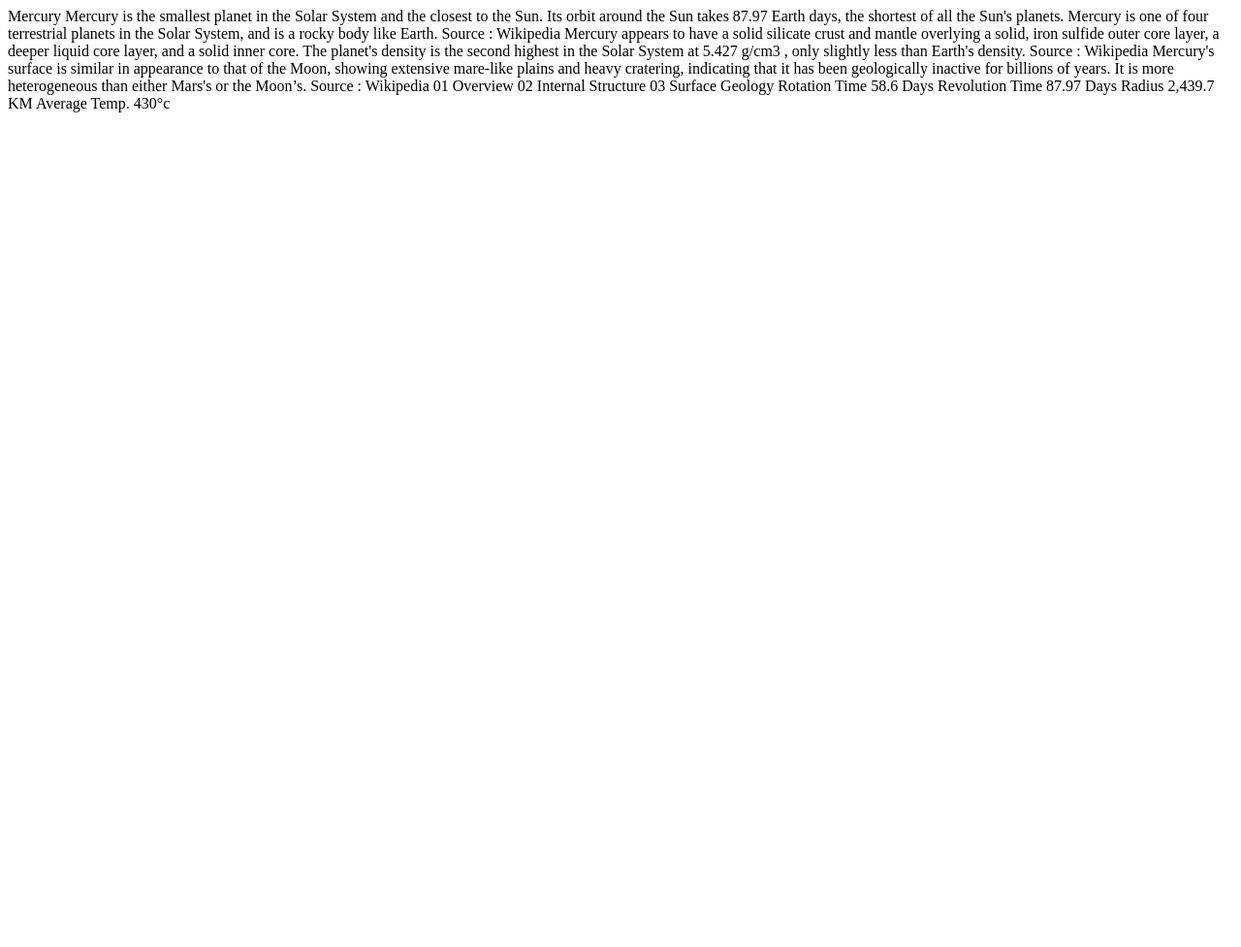
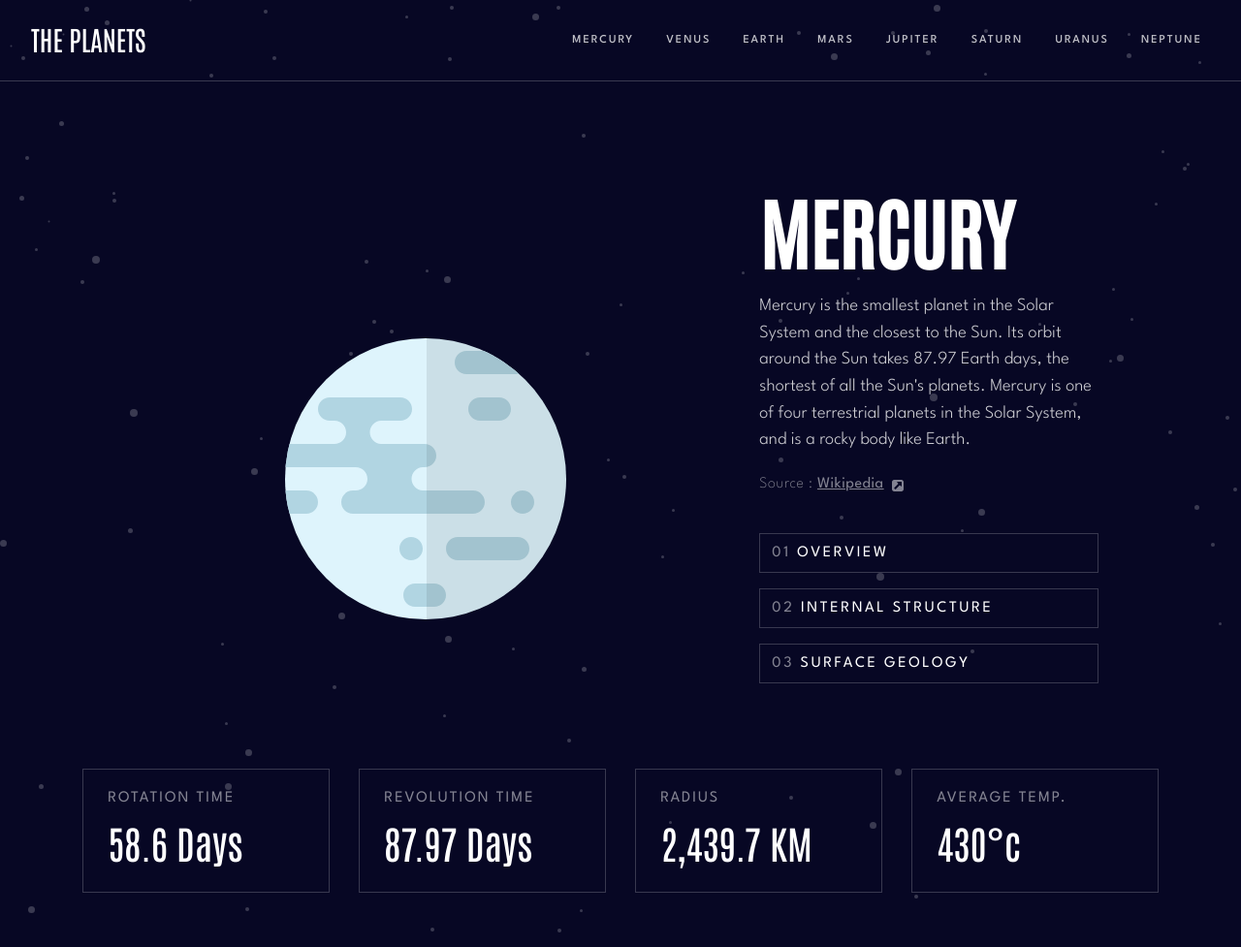
Before and after one commit to WayneTasaki/planets-fact-site, a plain HTML site: page index.html in a window 1280 px wide. Shown: the whole page at 97% size. Before the commit the page ends 800 px from the top, so only its background shows below. Drawn offline with Linux system fonts and the light colour scheme.

Commit message:
desktop layout completed

```diff
--- a/index.html
+++ b/index.html
@@ -4,62 +4,94 @@
   <meta charset="UTF-8">
   <meta name="viewport" content="width=device-width, initial-scale=1.0">
 
-  <link rel="icon" type="image/png" sizes="32x32" href="./assets/favicon-32x32.png">
+  <link rel="icon" type="image/png" sizes="32x32" href="./assets/earthfav.png">
   <link rel="stylesheet" href="styles.css">
   <script defer src="main.js"></script>
 
   <title>Frontend Mentor | Planets fact site</title>
 </head>
 <body>
-  Mercury
+  <header><p>THE PLANETS</p>
+    <nav>
+      <ul>
+        <li id="mercury">MERCURY</li>
+        <li id="venus">VENUS</li>
+        <li id="earth">EARTH</li>
+        <li id="mars">MARS</li>
+        <li id="jupiter">JUPITER</li>
+        <li id="saturn">SATURN</li>
+        <li id="uranus">URANUS</li>
+        <li id="neptune">NEPTUNE</li>
+      </ul>
+    </nav>
+  </header>
 
-  <!-- Overview Content Start -->
+  <main>
 
-  Mercury is the smallest planet in the Solar System and the closest
-  to the Sun. Its orbit around the Sun takes 87.97 Earth days, the
-  shortest of all the Sun's planets. Mercury is one of four terrestrial
-  planets in the Solar System, and is a rocky body like Earth.
+    <section class="info-wrapper">
+      <img src="assets/planet-mercury.svg" alt="Illustrated picture of the planet Mercury" id="planetImg">
+      <div class="text-section">
+        <h1 id="planetName">Mercury</h1>
+        <p id="planetText">
+          Mercury is the smallest planet in the Solar System and the closest
+          to the Sun. Its orbit around the Sun takes 87.97 Earth days, the
+          shortest of all the Sun's planets. Mercury is one of four terrestrial
+          planets in the Solar System, and is a rocky body like Earth.
+        </p>
+        <div class="source-wrapper">
+          <p class="source">Source :
+            <a href="https://en.wikipedia.org/wiki/Mercury_(planet)" id="sourceLink">Wikipedia</a>
+          </p>
+          <a href="https://en.wikipedia.org/wiki/Mercury_(planet)"><img src="assets/icon-source.svg" alt="" class="source-icon" id="sourceLinkIcon"></a>
+        </div>
 
-  Source : Wikipedia <!-- URL: https://en.wikipedia.org/wiki/Mercury_(planet) -->
-
-  <!-- Overview Content End -->
+        <div class="info-topic-wrapper">
+          <p class="info-topic"><span class="num">01</span> Overview</p>
+          <p class="info-topic"><span class="num">02</span> Internal Structure</p>
+          <p class="info-topic"><span class="num">03</span> Surface Geology</p>
+        </div>
+      </div>
+    </section>
+    <section class="stats-wrapper">
+      <div class="stats-box">
+        <h4 class="stat-title">Rotation Time</h4>
+        <p class="stat-text" id="rotationText">58.6 Days</p>
+      </div>
+      <div class="stats-box">
+        <h4 class="stat-title">Revolution Time</h4>
+        <p class="stat-text" id="rotationText">87.97 Days</p>
+      </div>
+      <div class="stats-box">
+        <h4 class="stat-title">Radius</h4>
+        <p class="stat-text" id="rotationText">2,439.7 KM</p>
+      </div>
+      <div class="stats-box">
+        <h4 class="stat-title">Average Temp.</h4>
+        <p class="stat-text" id="rotationText">430°c</p>
+      </div>
+    </section>
+  </main>
 
   <!-- Internal Structure Content Start -->
 
-  Mercury appears to have a solid silicate crust and mantle overlying a
+  <!-- Mercury appears to have a solid silicate crust and mantle overlying a
   solid, iron sulfide outer core layer, a deeper liquid core layer, and
   a solid inner core. The planet's density is the second highest in the
-  Solar System at 5.427 g/cm3 , only slightly less than Earth's density.
+  Solar System at 5.427 g/cm3 , only slightly less than Earth's density. -->
 
-  Source : Wikipedia <!-- URL: https://en.wikipedia.org/wiki/Mercury_(planet)#Internal_structure -->
+  <!-- Source : Wikipedia URL: https://en.wikipedia.org/wiki/Mercury_(planet)#Internal_structure -->
 
   <!-- Internal Structure Content End -->
 
   <!-- Surface Geology Content Start -->
 
-  Mercury's surface is similar in appearance to that of the Moon, showing
+  <!-- Mercury's surface is similar in appearance to that of the Moon, showing
   extensive mare-like plains and heavy cratering, indicating that it has
   been geologically inactive for billions of years. It is more heterogeneous
-  than either Mars's or the Moon’s.
+  than either Mars's or the Moon’s. -->
 
-  Source : Wikipedia <!-- URL: https://en.wikipedia.org/wiki/Mercury_(planet)#Surface_geology -->
+  <!-- Source : Wikipedia URL: https://en.wikipedia.org/wiki/Mercury_(planet)#Surface_geology -->
 
   <!-- Surface Geology Content End -->
-
-  01 Overview
-  02 Internal Structure
-  03 Surface Geology
-
-  Rotation Time
-  58.6 Days
-
-  Revolution Time
-  87.97 Days
-
-  Radius
-  2,439.7 KM
-
-  Average Temp.
-  430°c
 </body>
 </html>
--- a/styles.css
+++ b/styles.css
@@ -0,0 +1,207 @@
+@import url('https://fonts.googleapis.com/css2?family=Antonio:wght@500&family=League+Spartan:wght@200;300;400;500;600;700&display=swap');
+
+* {
+  margin: 0;
+  padding: 0;
+  box-sizing: border-box;
+}
+:root {
+  --mercury-color: #419EBB;
+  --venus-color: #EDA249;
+  --earth-color: #6D2ED5;
+  --mars-color: #D14C32;
+  --jupiter-color: #D83A34;
+  --saturn-color: #CD5120;
+  --uranus-color: #1EC1A2;
+  --neptune-color: #2D68F0;
+  --white: #FFFFFF;
+  --space: #070724;
+  --dark-grey: #38384F;
+  --light-grey: #838391;
+}
+body {
+  height: 100vh;
+  background-image: url(assets/background-stars.svg);
+  background-color: var(--space);
+}
+
+
+/* ---------------------- */
+/* HEADER AND NAV SECTION */
+/* ---------------------- */
+header {
+  display: flex;
+  flex-direction: row;
+  justify-content: space-between;
+  font-size: 1.75rem;
+  color: var(--white);
+  font-family: Antonio;
+  border-bottom: 1px solid rgba(255, 255, 255, 0.2);
+}
+header p {
+  padding-top: 1.375rem;
+  padding-bottom: 1.563rem;
+  padding-left: 2rem;
+}
+ul {
+  display: flex;
+  list-style: none;
+  gap: 2.063rem;
+  font-size: 0.75rem;
+  font-family: League Spartan;
+  font-weight: 500;
+  letter-spacing: 2px;
+  opacity: 0.75;
+  color: var(--white);
+  padding-right: 2.5rem;
+}
+li {
+  display: flex;
+  padding-top: 2.063rem;
+  border-top: 3px solid #ffffff00;
+}
+
+#mercury:hover {
+  border-top: 3px solid var(--mercury-color);
+}
+#venus:hover {
+  border-top: 3px solid var(--venus-color);
+}
+#earth:hover {
+  border-top: 3px solid var(--earth-color);
+}
+#mars:hover {
+  border-top: 3px solid var(--mars-color);
+}
+#jupiter:hover {
+  border-top: 3px solid var(--jupiter-color);
+}
+#saturn:hover {
+  border-top: 3px solid var(--saturn-color);
+}
+#uranus:hover {
+  border-top: 3px solid var(--uranus-color);
+}
+#neptune:hover {
+  border-top: 3px solid var(--neptune-color);
+}
+
+
+/* ------------ */
+/* INFO SECTION */
+/* ------------ */
+.info-wrapper {
+  color: var(--white);
+  display: flex;
+  justify-content: space-between;
+  align-items: center;
+  padding-left: 23%;
+  padding-right: 11.459vw;
+  padding-top: 8.750vw;
+}
+#planetImg {
+  margin-right: 10.833vw;
+}
+.text-section {
+  max-width: 21.875rem;
+  font-family: League Spartan;
+}
+#planetName {
+  font-family: Antonio;
+  color: var(--white);
+  font-size: 5rem;
+  line-height: 1.04;
+  text-transform: uppercase;
+}
+#planetText {
+  margin-top: 1.438rem;
+  font-family: League Spartan;
+  font-size: 1.15rem;
+  line-height: 1.5;
+  font-weight: 300;
+  color: var(--white);
+  opacity: .8;
+}
+.source-wrapper {
+  display: flex;
+  margin-top: 1.5rem;
+  margin-bottom: 2.438rem;
+  justify-content: flex-start;
+}
+.source {
+  color: var(--light-grey);
+  font-weight: 200;
+  letter-spacing: .6px;
+}
+#sourceLink {
+  color: var(--light-grey);
+  font-weight: 400;
+  letter-spacing: .5px;
+}
+#sourceLink:hover {
+  color: rgba(255, 255, 255, 0.653);
+}
+.source-icon {
+  width: 0.75rem;
+  height: 0.75rem;
+  margin-left: 0.5rem;
+  margin-top: 3px;
+}
+.info-topic-wrapper {
+  max-width: 21.875rem;
+  min-width: 17.563rem;
+  margin-bottom: 5.5rem;
+}
+.info-topic {
+  letter-spacing: 2.57143px;
+  text-transform: uppercase;
+  border: 1px solid var(--dark-grey);
+  padding: 0.75rem;
+  width: 100%;
+  margin-top: 1rem;
+  cursor: pointer;
+  transition: 0.3s;
+}
+.num {
+  opacity: 0.5;
+}
+.info-topic:hover {
+  background-color: var(--dark-grey);
+}
+
+
+/* ------------- */
+/* STATS SECTION */
+/* ------------- */
+.stats-wrapper {
+  display: flex;
+  gap: 1.875rem;
+  justify-content: center;
+}
+
+.stats-box {
+  /* padding-left: 1.438em; */
+
+  width: 255px;
+  border: 1px solid var(--dark-grey);
+  margin-bottom: 3.5rem;
+}
+.stat-title {
+  font-weight: 400;
+  font-family: League Spartan;
+  color: var(--white);
+  opacity: 0.5;
+  letter-spacing: 2px;
+  text-transform: uppercase;
+  line-height: 2.27;
+  padding-left: 10%;
+  padding-top: 5%;
+}
+
+.stat-text {
+  font-family: Antonio;
+  font-size: 2.5rem;
+  color: var(--white);
+  padding-left: 10%;
+  padding-bottom: 10%;
+}
```
Also changed, not shown: assets/earthfav.png (added).
